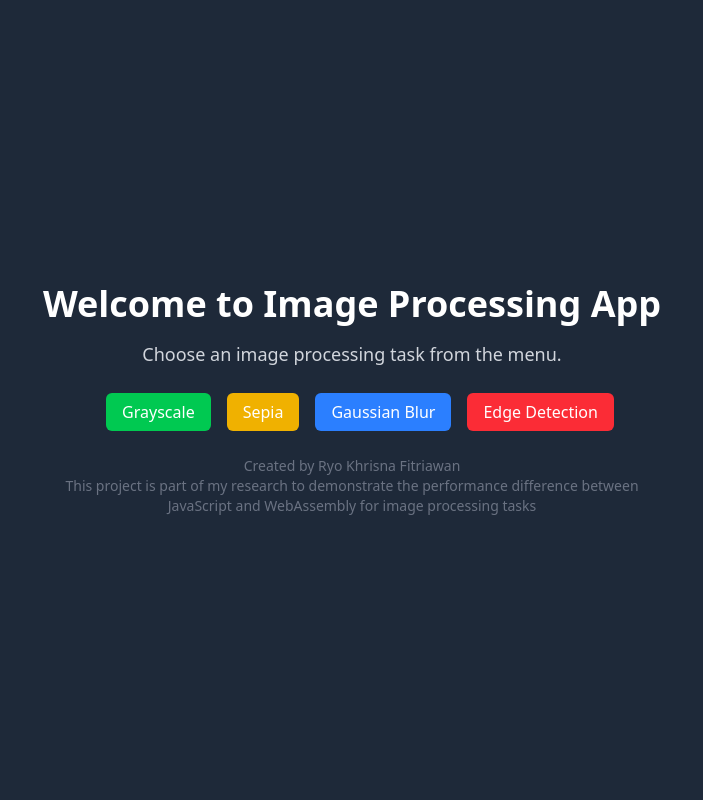
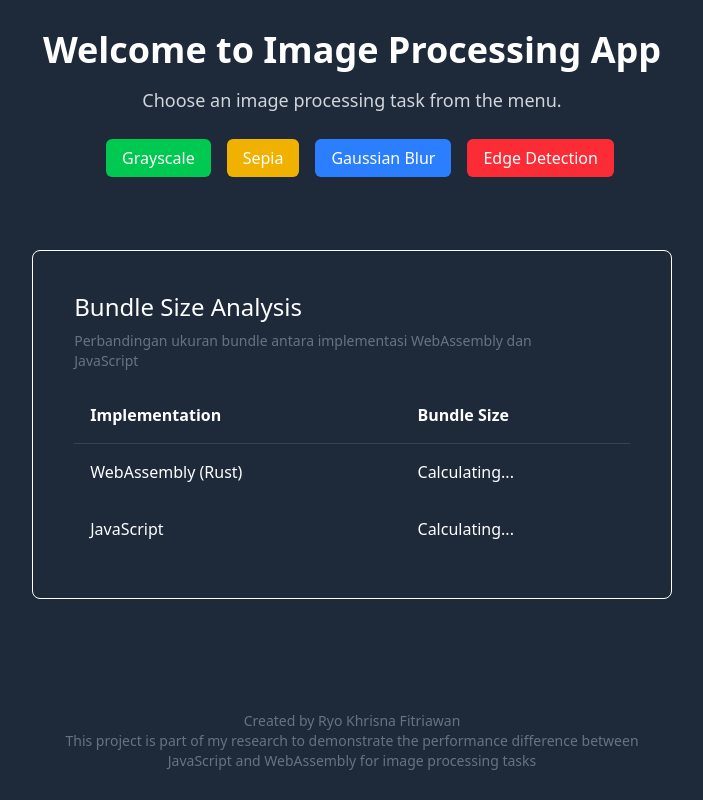
Before and after one commit to ryokf/wasm-image-processing-comparison, a React (Vite) app in the folder frontend/: page / in a window 1280 px wide. Shown: the whole page, without its empty margins (288-991 px from the left). Built offline with nearby package versions, Linux system fonts and the light colour scheme; no server answers.

Commit message:
feat: add BundleAnalysis component for comparing WebAssembly and JavaScript bundle sizes

```diff
--- /dev/null
+++ b/frontend/src/components/BundleAnalysis.jsx
@@ -0,0 +1,59 @@
+import { useState, useEffect } from 'react';
+import { getBundleSize } from '../helpers/measureMemory';
+
+const BundleAnalysis = () => {
+  const [bundleSizes, setBundleSizes] = useState({
+    wasm: null,
+    js: null
+  });
+
+  useEffect(() => {
+    // Measure bundle sizes
+    Promise.all([
+      getBundleSize('wasm'),
+      getBundleSize('js')
+    ]).then(([wasmSize, jsSize]) => {
+      setBundleSizes({
+        wasm: wasmSize,
+        js: jsSize
+      });
+    });
+  }, []);
+
+  return (
+    <div className="lg:my-20 lg:w-1/2 my-8 p-4 pb-10 pt-10 border rounded-lg border-white">
+      <div className="mb-4 w-11/12 m-auto">
+        <h3 className="text-2xl mb-2 text-white">Bundle Size Analysis</h3>
+        <p className="text-sm text-gray-500 max-w-lg">
+          Perbandingan ukuran bundle antara implementasi WebAssembly dan JavaScript
+        </p>
+      </div>
+      <div className="w-11/12 m-auto">
+        <table className="w-full text-left border-collapse text-white">
+          <thead>
+            <tr>
+              <th className="p-4 border-b border-gray-700">Implementation</th>
+              <th className="p-4 border-b border-gray-700">Bundle Size</th>
+            </tr>
+          </thead>
+          <tbody>
+            <tr>
+              <td className="p-4 border-b border-gray-800">WebAssembly (Rust)</td>
+              <td className="p-4 border-b border-gray-800">
+                {bundleSizes.wasm ? `${bundleSizes.wasm.toFixed(2)} MB` : 'Calculating...'}
+              </td>
+            </tr>
+            <tr>
+              <td className="p-4 border-b border-gray-800">JavaScript</td>
+              <td className="p-4 border-b border-gray-800">
+                {bundleSizes.js ? `${bundleSizes.js.toFixed(2)} MB` : 'Calculating...'}
+              </td>
+            </tr>
+          </tbody>
+        </table>
+      </div>
+    </div>
+  );
+};
+
+export default BundleAnalysis;
--- /dev/null
+++ b/frontend/src/helpers/measureMemory.js
@@ -0,0 +1,39 @@
+// Constants for memory measurement
+const BYTES_TO_MB = 1024 * 1024;
+
+export function getBundleSize(implementation) {
+  // Get bundle size for specific implementation (wasm or js)
+  return new Promise((resolve) => {
+    if (implementation === 'wasm') {
+      // Measure WASM bundle size
+      fetch('/pkg/wasm_image_processing_comparison_bg.wasm')
+        .then(response => {
+          const size = parseInt(response.headers.get('content-length')) / BYTES_TO_MB;
+          resolve(size);
+        })
+        .catch(() => resolve(null));
+    } else {
+      // Measure JS bundle size by fetching the lib files
+      Promise.all([
+        fetch('/src/lib/grayscale.js'),
+        fetch('/src/lib/sepia.js'),
+        fetch('/src/lib/blur.js'),
+        fetch('/src/lib/edgeDetection.js')
+      ]).then(responses => {
+        const totalSize = responses.reduce((acc, response) => {
+          const size = parseInt(response.headers.get('content-length')) || 0;
+          return acc + size;
+        }, 0);
+        resolve(totalSize / BYTES_TO_MB);
+      }).catch(() => {
+        // If we can't fetch the files directly, try to get the JS chunk from the build
+        fetch('/assets/index-*.js')
+          .then(response => {
+            const size = parseInt(response.headers.get('content-length')) / BYTES_TO_MB;
+            resolve(size);
+          })
+          .catch(() => resolve(null));
+      });
+    }
+  });
+}
--- a/frontend/src/pages/HomePage.jsx
+++ b/frontend/src/pages/HomePage.jsx
@@ -1,4 +1,5 @@
 import { Link } from "react-router"
+import BundleAnalysis from '../components/BundleAnalysis';
 
 function HomePage() {
 
@@ -13,6 +14,7 @@ function HomePage() {
                     <Link to="/blur" className='bg-blue-500 !text-white px-4 py-2 rounded-md hover:bg-blue-600 ml-4'>Gaussian Blur</Link>
                     <Link to="/edge-detection" className='bg-red-500 !text-white px-4 py-2 rounded-md hover:bg-red-600 ml-4'>Edge Detection</Link>
                 </div>
+                <BundleAnalysis></BundleAnalysis>
                 <div className='mt-8 text-center max-w-xl'>
                     <p className='text-sm text-gray-500'>Created by Ryo Khrisna Fitriawan</p>
                     <p className='text-sm text-gray-500'>This project is part of my research to demonstrate the performance difference between JavaScript and WebAssembly for image processing tasks</p>
```
